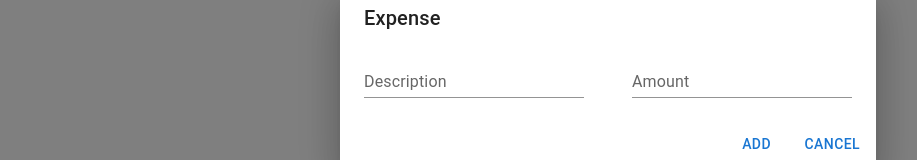
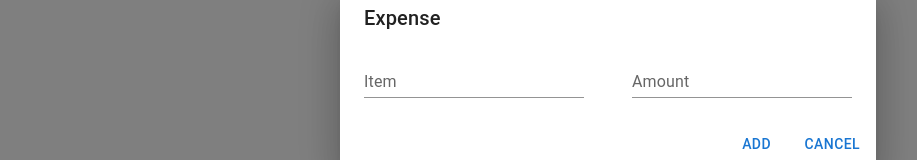
Before and after one commit to vknanavati/typescript-calculator, a React (Create React App) app: page / in a window 1280 px wide. Both pictures are taken after a click on the button "ADD EXPENSE". Shown: the part 322-482 px from the top of the page, without its empty margins (32-949 px from the left). Built offline with nearby package versions, Linux system fonts and the light colour scheme.

Commit message:
renamed tTextField label to 'item'.

```diff
--- a/src/components/AddExpenseForm.tsx
+++ b/src/components/AddExpenseForm.tsx
@@ -16,7 +16,7 @@ export function AddExpenseForm({open, onCloseExpense, setExpenseDescription, set
         <DialogContent>
             <Box display={'flex'} gap={6}>
                 <TextField
-                    label="Description"
+                    label="Item"
                     variant="standard"
                     onChange={(e) => setExpenseDescription(e.target.value)}
                 />
```
